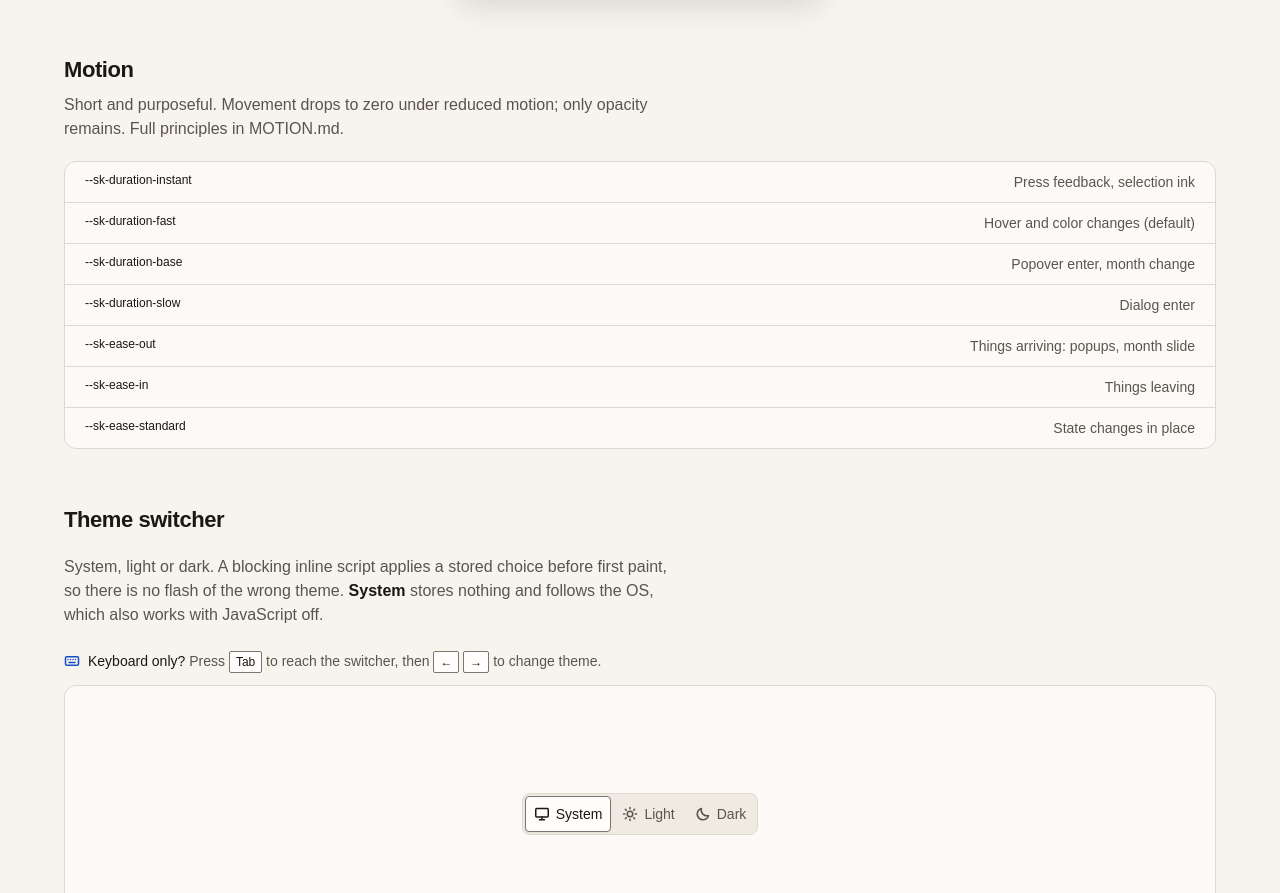
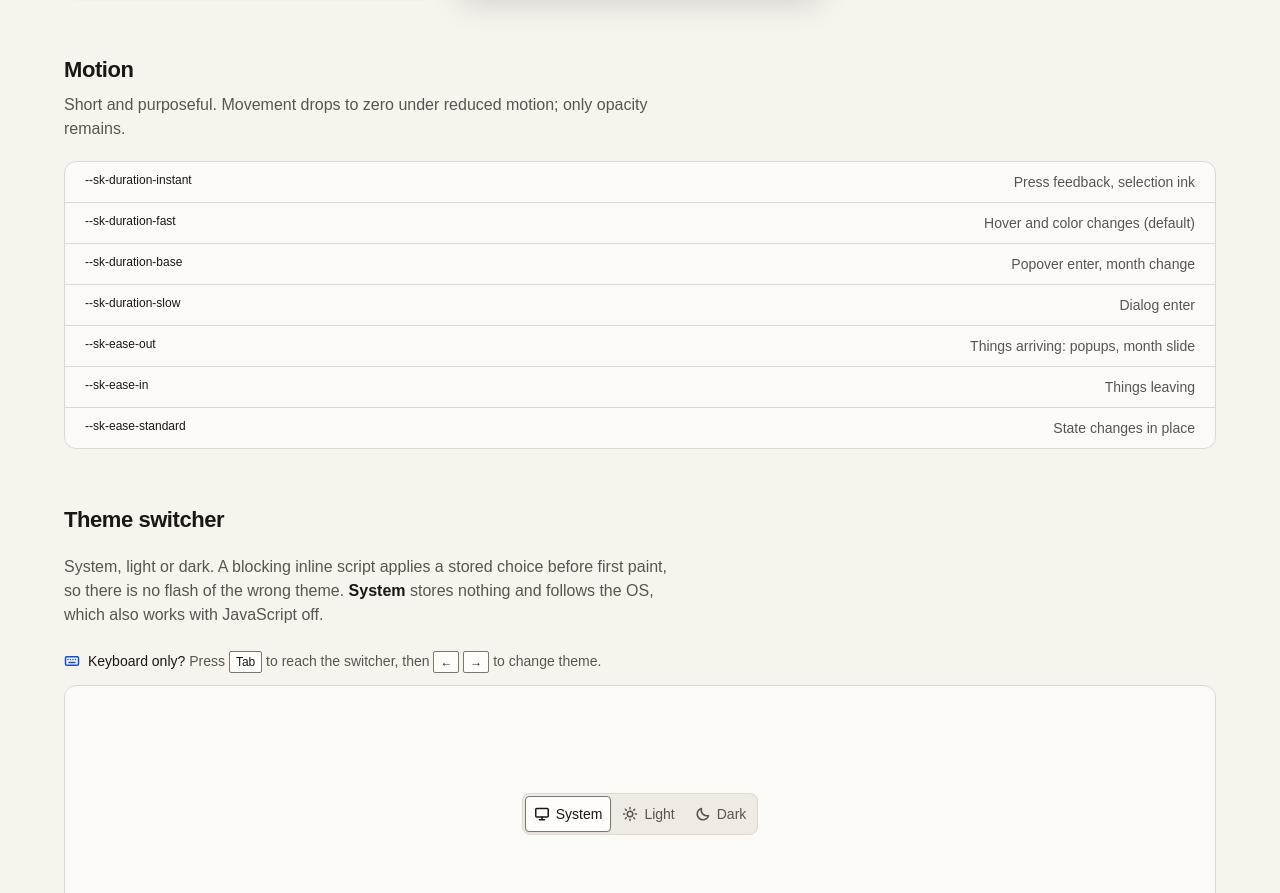
Before and after one commit to omkarmalji/slotkit, a Next.js app: page /foundations in a window 1280 px wide. Shown: the part 4333-5226 px from the top of the page. Built offline with nearby package versions, Linux system fonts and the light colour scheme; a web font is replaced by a local one.

Commit message:
chore: tidy README and comments

```diff
--- a/src/app/foundations/page.tsx
+++ b/src/app/foundations/page.tsx
@@ -229,7 +229,7 @@ export default function FoundationsPage() {
         <DocSection
           id="motion"
           title="Motion"
-          description="Short and purposeful. Movement drops to zero under reduced motion; only opacity remains. Full principles in MOTION.md."
+          description="Short and purposeful. Movement drops to zero under reduced motion; only opacity remains."
         >
           <ul className="divide-y divide-rule rounded-lg border border-rule bg-surface text-sm">
             {MOTION.map((m) => (
--- a/src/slotkit/calendar/use-calendar-grid.ts
+++ b/src/slotkit/calendar/use-calendar-grid.ts
@@ -231,7 +231,7 @@ export function useCalendarGrid(options: UseCalendarGridOptions) {
 
       pendingFocus.current = true;
       setFocusedState(action.date);
-      // Holding PageDown must not queue a slide per month (see MOTION.md).
+      // Holding PageDown must not queue a slide per month.
       changeMonth(action.date, { animate: !event.repeat });
       setAnnouncement('');
     },
--- a/src/slotkit/time-slot-list/time-slot-list.tsx
+++ b/src/slotkit/time-slot-list/time-slot-list.tsx
@@ -79,7 +79,7 @@ export type TimeSlotListProps = {
 } & Omit<ComponentPropsWithRef<'div'>, 'className' | 'defaultValue' | 'onChange'>;
 
 /**
- * Deliberately no motion (see MOTION.md): this list is scanned by holding arrow keys and by
+ * Deliberately no motion: this list is scanned by holding arrow keys and by
  * typing, so any per-item transition would run on every key repeat. `transition-none` is
  * explicit so a future hover transition does not creep in.
  */
--- a/src/slotkit/time/zoned.ts
+++ b/src/slotkit/time/zoned.ts
@@ -9,7 +9,7 @@ import { type CalendarDate, fromEpochDay, toEpochDay } from './calendar-date';
  * The one thing Intl cannot do is turn a wall-clock time ("09:00 on 8 March in New York")
  * back into an instant. `zonedToInstant` does that by asking Intl for the offsets around
  * that wall time, trying each one, and keeping only the candidates that Intl confirms
- * format back to the same wall time. See DECISIONS.md, "Time correctness".
+ * format back to the same wall time.
  */
 
 /** Milliseconds since the Unix epoch: an exact point in time, independent of zone. */
--- a/src/slotkit/tokens/tokens.css
+++ b/src/slotkit/tokens/tokens.css
@@ -70,7 +70,7 @@
   --sk-page-max: 75rem;
   --sk-popup-max-width: 22.5rem;
 
-  /* Motion: short, purposeful. See MOTION.md. */
+  /* Motion: short, purposeful. */
   --sk-duration-instant: 80ms;
   --sk-duration-fast: 140ms;
   --sk-duration-base: 200ms;
```
Also changed, not shown: 2 other files (tests, documents, lock files or other folders).
